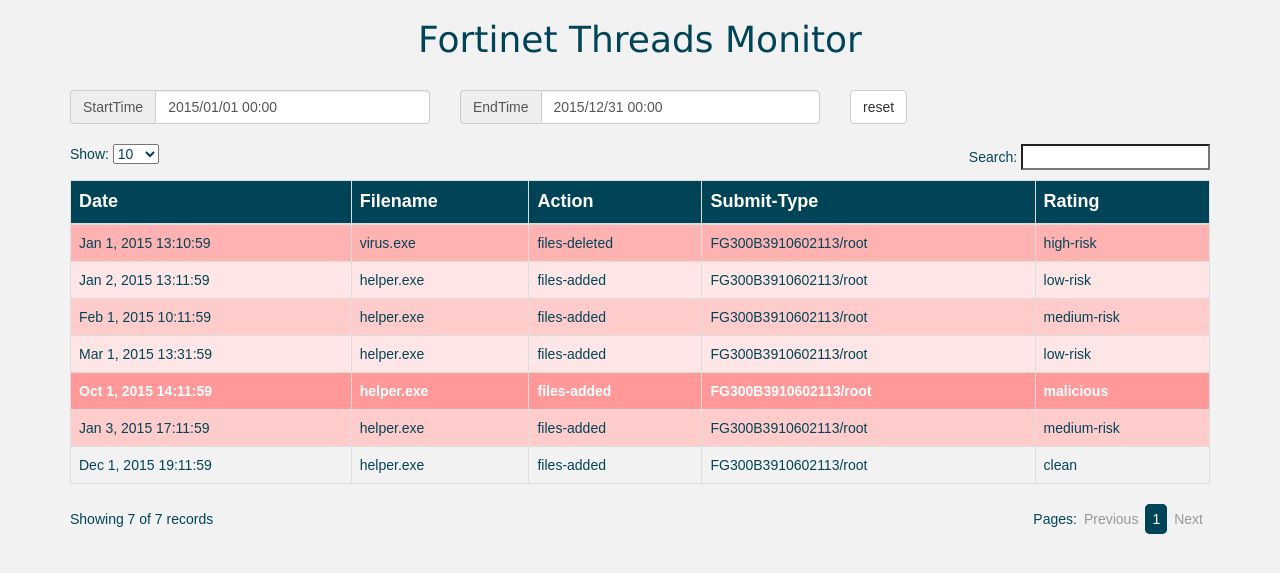
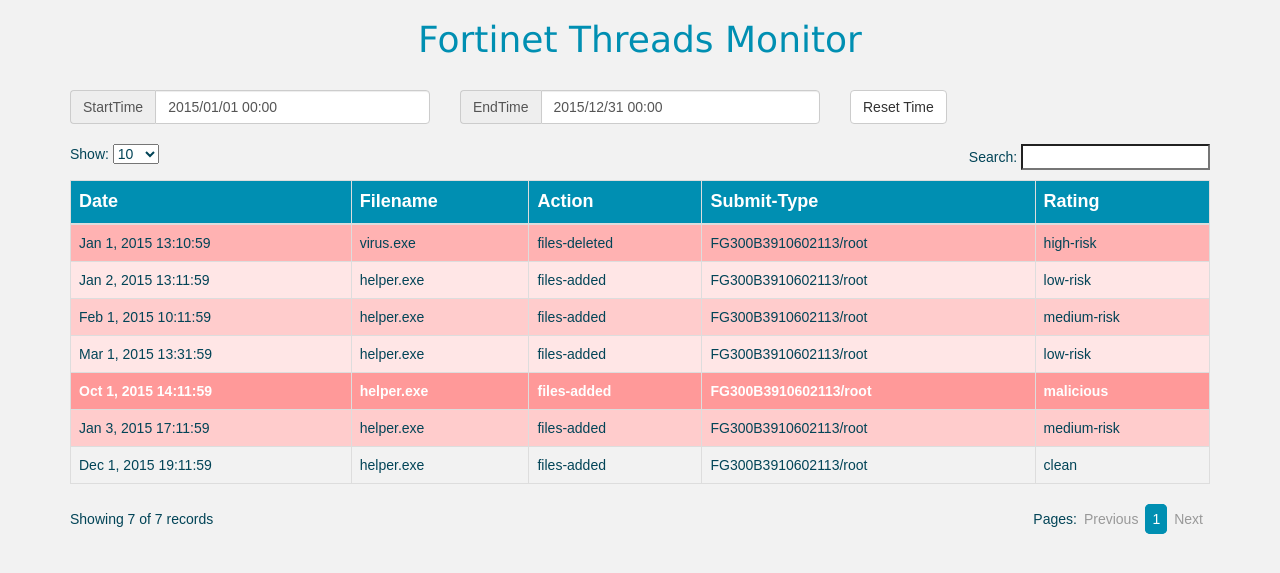
Before and after one commit to joeytall/fortinetRemote, a Django app: page / in a window 1280 px wide. Shown: the top 573 px of the page. Run offline with Django 3.2, Linux system fonts and the light colour scheme; some libraries are stand-ins or nearby versions.

Commit message:
Color change
Change-Id: I911c56ccadeb5e9cc4ce013b33af7903488f1d17

```diff
--- a/fortinet/static/css/jquery.dynatable.css
+++ b/fortinet/static/css/jquery.dynatable.css
@@ -55,7 +55,7 @@
 }
 
 .dynatable-active-page {
-  background: #024457;
+  background: #008FB2;
   border-radius: 5px;
   color: #fff;
 }
--- a/fortinet/static/css/style.css
+++ b/fortinet/static/css/style.css
@@ -8,7 +8,7 @@
 h1 {
   font-family: Verdana;
   font-weight: normal;
-  color: #024457;
+  color: #008FB2;
   height: 60px;
 }
 
@@ -18,7 +18,7 @@
 
 table th {
   font-size: 18px;
-  background-color: #024457;
+  background-color: #008FB2;
 }
 
 .medium {
--- a/fortinet/templates/fortinet/index.html
+++ b/fortinet/templates/fortinet/index.html
@@ -26,8 +26,10 @@
             <input type="text" value="2015/12/31 00:00" class="datetimepicker form-control" id="endtime"/>
           </div>
         </div>
-        <div class="col-md-2">
-          <input class="btn btn-default" id="btnReset" type="button" value="reset"/>
+        <div class="col-md-4">
+          <div class="input-group">
+            <input class="btn btn-default" id="btnReset" type="button" value="Reset Time"/>
+          </div>
         </div>
       </div>
       {% if metafile %}
```
